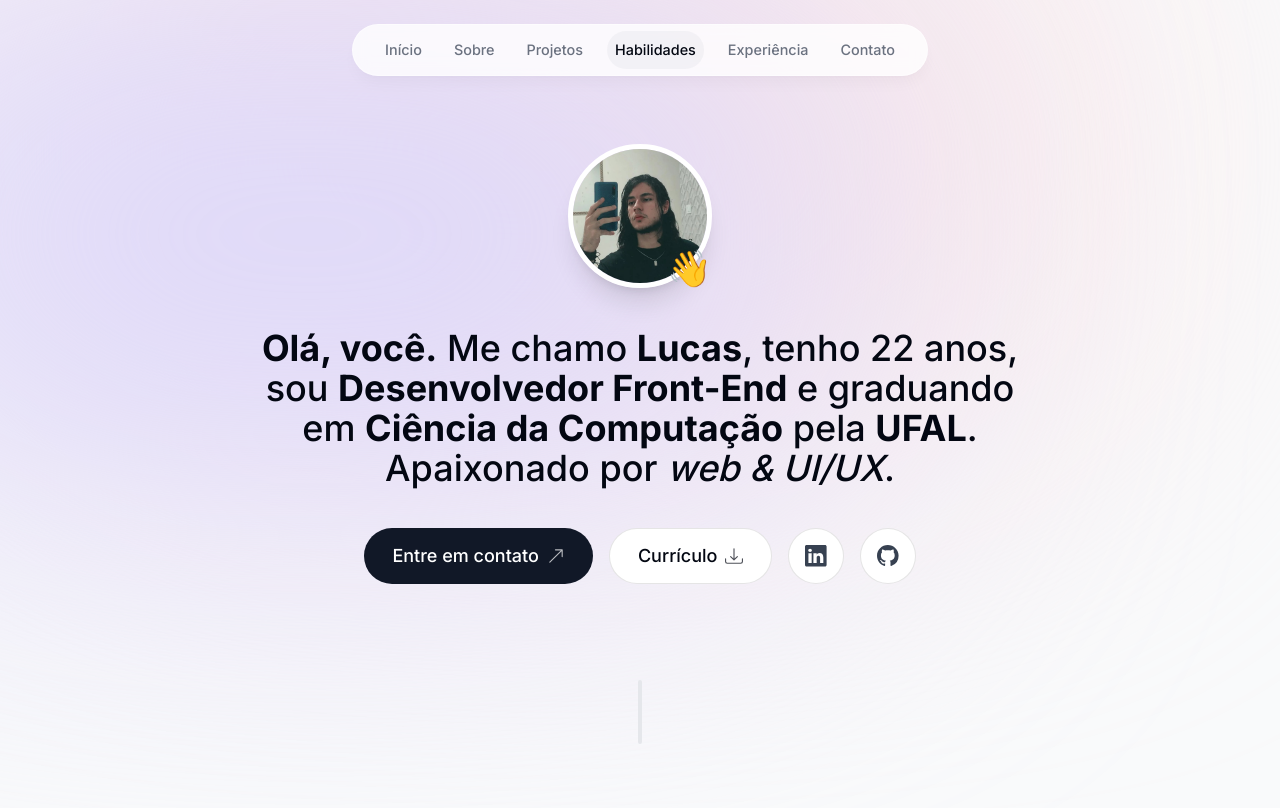
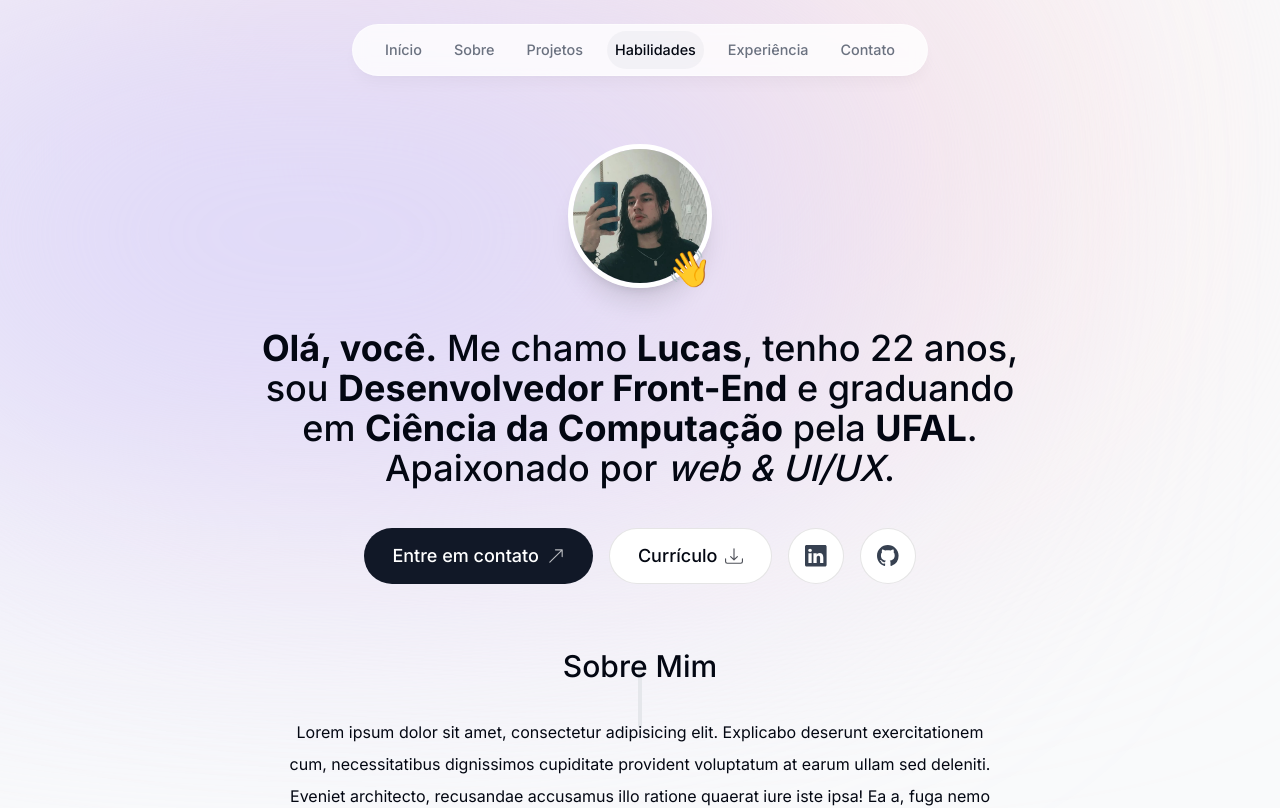
Before and after one commit to lukeeplr/portfolio, a Next.js app: page / in a window 1280 px wide. Shown: the top 808 px of the page. Built offline with nearby package versions, Linux system fonts and the light colour scheme.

Commit message:
section divider style changes

```diff
--- a/components/section-divider.tsx
+++ b/components/section-divider.tsx
@@ -5,7 +5,7 @@ import { motion } from 'framer-motion'
 
 export default function SectionDivider() {
   return (
-    <motion.div className='bg-gray-200 h-16 my-24 w-1 rounded-full hidden sm:block'
+    <motion.div className='bg-gray-200 h-16 mt-20 -mb-20 w-1 rounded-full hidden sm:block'
     initial={{ y: 150, opacity: 0}}
     animate={{ y: 0, opacity: 1 }}
     transition={{ delay: 0.9 }}
```
